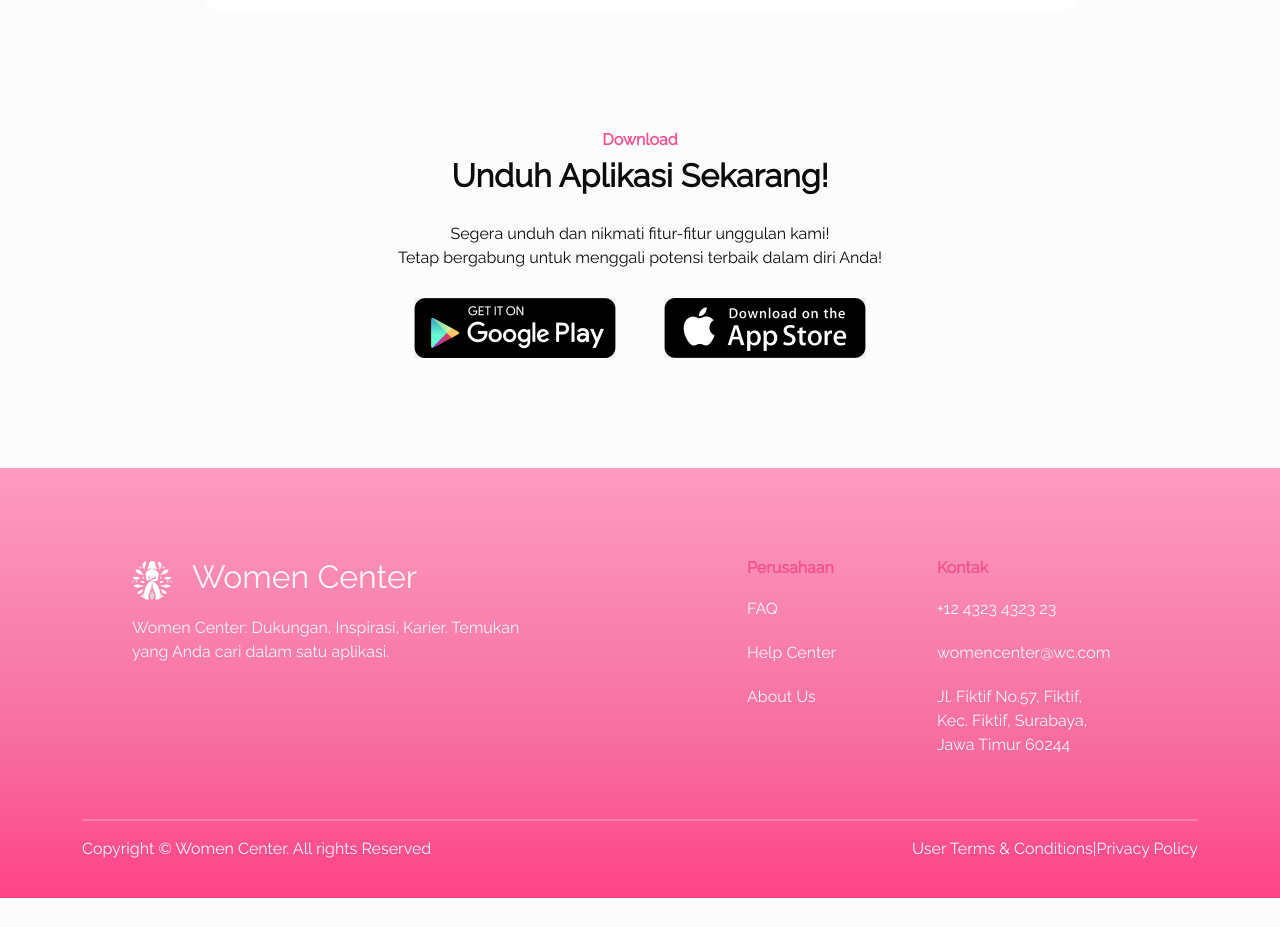
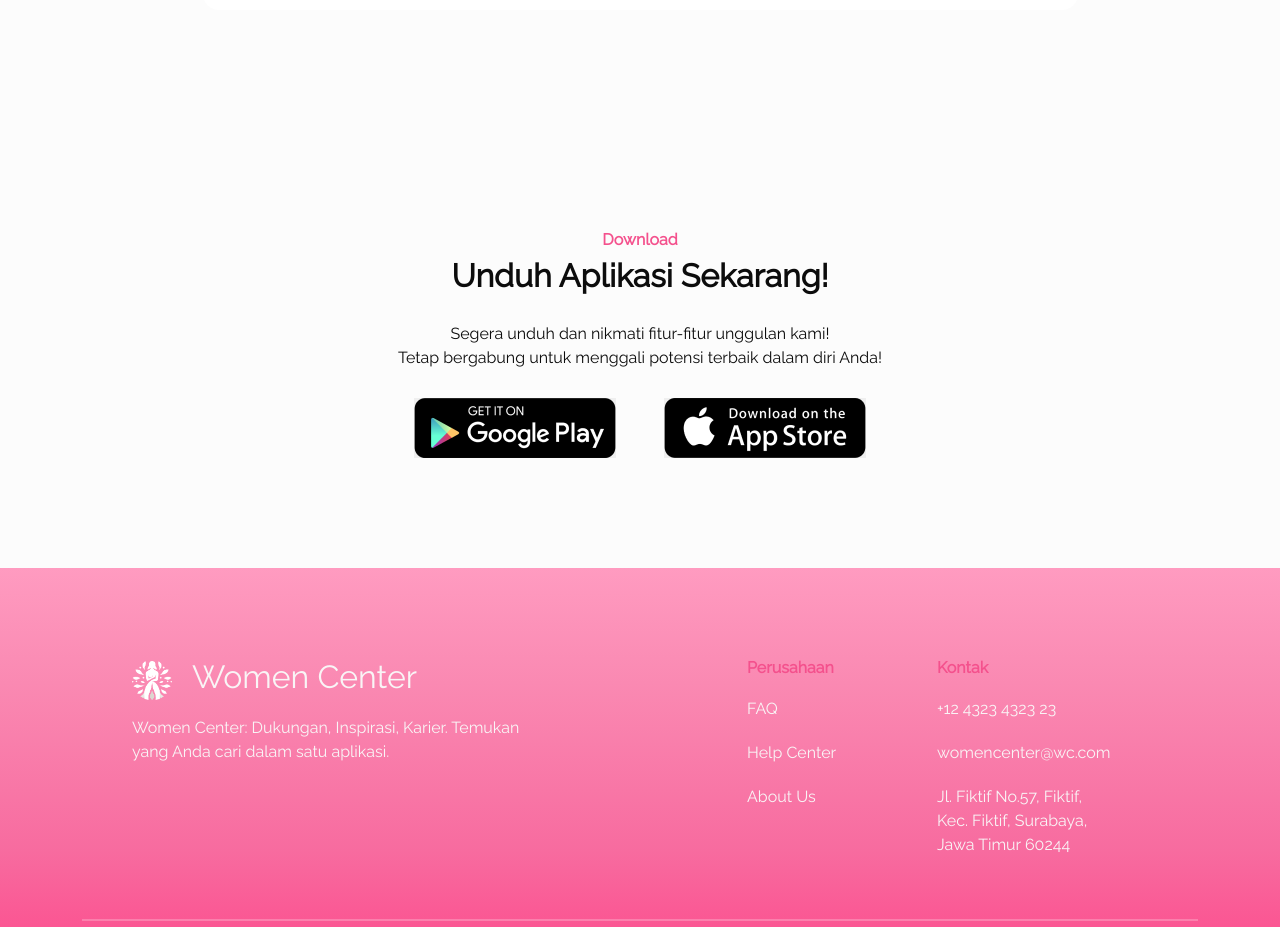
Before and after one commit to Capstone-Tim-14/woman-center-fe, a React (Vite) app in the folder women-center/: page /konselor in a window 1280 px wide. Shown: the part 1560-2487 px from the top of the page. Before the commit the page ends 2458 px from the top, so only its background shows below. Built offline with nearby package versions, Linux system fonts and the light colour scheme.

Commit message:
update download

```diff
--- /dev/null
+++ b/women-center/src/components/Download/download.jsx
@@ -0,0 +1,38 @@
+/* eslint-disable no-unused-vars */
+import React from "react";
+import { Container, Row, Col } from "reactstrap";
+import Playgoogle from "../../assets/googleplay.png"
+import Appstore from "../../assets/appstore.png"
+
+
+const Download = () => {
+    return(
+        <Container>
+            <Row>
+            <Col lg='12'>
+              <div id="download" className="Download">
+                <h6 className="Title_dwn">Download</h6>
+                <h1 className="txt_unduh">Unduh Aplikasi Sekarang!</h1>
+                <p className="subt_unduh">Segera unduh dan nikmati fitur-fitur unggulan kami! <br />
+                Tetap bergabung untuk menggali potensi terbaik dalam diri Anda!</p>
+                <div className="download_btn">
+                <a href="https://play.google.com/store/apps" target="_blank" rel="noopener noreferrer">
+                  <button className="playgoogle__btn">
+                    <img src={Playgoogle} alt="google-img" />
+                  </button>
+                </a>
+
+                <a href="https://www.apple.com/app-store/" target="_blank" rel="noopener noreferrer">
+                  <button className="apple-btn">
+                    <img src={Appstore} alt="apple-img" />
+                  </button>
+                </a>
+                </div>
+              </div>
+            </Col>
+            </Row>
+        </Container>
+    )
+}
+
+export default Download
--- a/women-center/src/pages/Home.jsx
+++ b/women-center/src/pages/Home.jsx
@@ -7,13 +7,12 @@ import Konselinglangsung from "../components/Konseling/konselinglangsung";
 import Konselorhome from "../components/Konseling/konseling.jsx";
 import { Container, Row, Col,} from "reactstrap";
 import "../styles/home.css";
-import Playgoogle from "../assets/googleplay.png"
-import Appstore from "../assets/appstore.png"
 import ReviewSlider from "../components/Review/Review.jsx";
 import Karir from "../assets/karir.png"
 import artikel01 from "../assets/image 2.png"
 import artikel02 from "../assets/image 3.png"
 import artikel03 from "../assets/image 4.png"
+import Download from "../components/Download/download.jsx";
 
 
 const Home = () => {
@@ -119,25 +118,7 @@ const Home = () => {
             </Col>
 
             <Col lg='12'>
-              <div id="download" className="Download">
-                <h6 className="Title_dwn">Download</h6>
-                <h1 className="txt_unduh">Unduh Aplikasi Sekarang!</h1>
-                <p className="subt_unduh">Segera unduh dan nikmati fitur-fitur unggulan kami! <br />
-                Tetap bergabung untuk menggali potensi terbaik dalam diri Anda!</p>
-                <div className="download_btn">
-                <a href="https://play.google.com/store/apps" target="_blank" rel="noopener noreferrer">
-                  <button className="playgoogle__btn">
-                    <img src={Playgoogle} alt="google-img" />
-                  </button>
-                </a>
-
-                <a href="https://www.apple.com/app-store/" target="_blank" rel="noopener noreferrer">
-                  <button className="apple-btn">
-                    <img src={Appstore} alt="apple-img" />
-                  </button>
-                </a>
-                </div>
-              </div>
+              <Download/>
             </Col>
           </Row>
         </Container>
--- a/women-center/src/pages/Konseling.jsx
+++ b/women-center/src/pages/Konseling.jsx
@@ -6,11 +6,9 @@ import '../styles/konselingpage.css'
 import imgkonseling2 from '../assets/masalah.png'
 import imgkonseling3 from '../assets/img-konseling4.png'
 import imgkonseling4 from '../assets/hal.png'
-import Playgoogle from "../assets/googleplay.png"
-import Appstore from "../assets/appstore.png"
-import {Link} from "react-router-dom"
 import { FaCheck } from "react-icons/fa6";
 import CardProfil from "../components/card/cardProfil";
+import Download from "../components/Download/download";
 
 const KonselingPage = () => {
     return (
@@ -351,23 +349,10 @@ const KonselingPage = () => {
 
             <Col>
             <p className="more-button">Lebih Banyak</p>
+            <Download/>
             </Col>
-              <div className="Download">
-                <h6 className="Title_dwn">Download</h6>
-                <h1 className="txt_unduh">Unduh Aplikasi Sekarang!</h1>
-                <p className="subt_unduh">Segera unduh dan nikmati fitur-fitur unggulan kami! <br />
-                Tetap bergabung untuk menggali potensi terbaik dalam diri Anda!</p>
-                <div className="download_btn">
-                  <button className="playgoogle__btn">
-                   <Link to='/playgoogle'><img src={Playgoogle} alt="google-img" /></Link>
-                  </button>
 
-                  <button className="apple-btn">
-                  <Link to='/appstore'><img src={Appstore} alt="apple-img" /></Link>
-                  </button>
-                </div>
 
-              </div>
 
         </div>
 
--- a/women-center/src/pages/konselor.jsx
+++ b/women-center/src/pages/konselor.jsx
@@ -1,11 +1,10 @@
+/* eslint-disable no-unused-vars */
 import React from 'react'
 import HeaderKonselor from '../components/Header/headerKonselor'
 import CardProfil from '../components/card/cardProfil'
-import Playgoogle from "../assets/googleplay.png"
-import Appstore from "../assets/appstore.png"
 import BannerKonselor from '../components/card/BannerKonselor'
 import { TbMoodSmileBeam } from "react-icons/tb";
-import { Link } from 'react-router-dom';
+import Download from '../components/Download/download'
 
 function Konselor() {
   return (
@@ -73,25 +72,7 @@ function Konselor() {
       </section>
 
       <section>
-        <div className='container-xxl'>
-          <div className='row'>
-            <div className="Download">
-              <h6 className="Title_dwn">Download</h6>
-              <h3 className="txt_unduh">Unduh Aplikasi Sekarang!</h3>
-              <p className="subt_unduh">Segera unduh dan nikmati fitur-fitur unggulan kami! <br />
-                  Tetap bergabung untuk menggali potensi terbaik dalam diri Anda!</p>
-              <div className="download_btn">
-                  <button className="playgoogle__btn">
-                    <Link to='/playgoogle'><img src={Playgoogle} alt="google-img" /></Link>
-                  </button>
-
-                  <button className="apple-btn">
-                    <Link to='/appstore'><img src={Appstore} alt="apple-img" /></Link>
-                  </button>
-              </div>
-            </div>
-          </div>
-        </div>
+        <Download/>
       </section>
 
 
```
